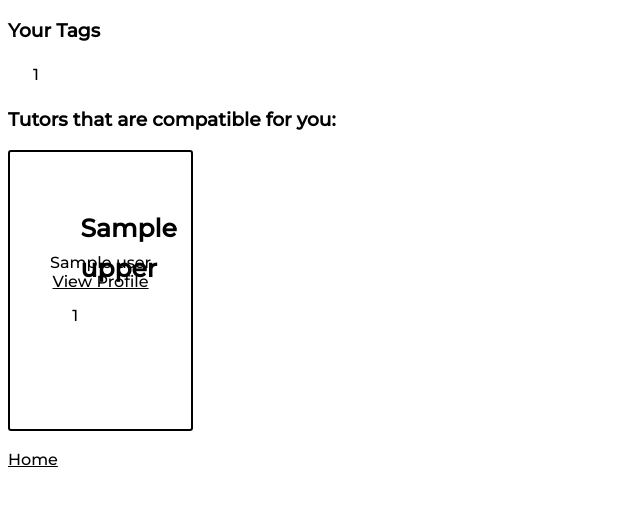
After one commit to EdwardLuoJihan/flaskloginnew, a Flask app: template templates/matching.html in a window 1280 px wide. The commit adds this page. Shown: the top 506 px of the page, without its empty margins (0-640 px from the left). Run offline with Flask 3, Linux system fonts and the light colour scheme; the template is opened without the code that fills it: most values are stand-ins (such as "Sample title", 1, 10 or a date in 2020).

Commit message:
2024-03-09

```diff
--- a/main.py
+++ b/main.py
@@ -59,7 +59,7 @@ def profile(user):
             f = open('users.json')
             users = json.load(f)
             if session['username'] != None:
-                return render_template('profile.html', username=session['username'], colors=users[session['username']]['c'], users=users, urs=True, tags=users[session['username']]['tags'])
+                return render_template('profile.html', username=session['username'], colors=users[session['username']]['c'], users=users, urs=True, tags=users[session['username']]['tags'], age = getage(users[session['username']]['grade']))
         except:
             return redirect(url_for('login'))
     else:
@@ -70,7 +70,7 @@ def profile(user):
             tags=users[user]['tags']
         except:
             tags = []
-        return render_template('profile.html', username=user, colors=users[user]['c'], users=users, urs=urs, tags=tags)
+        return render_template('profile.html', username=user, colors=users[user]['c'], users=users, urs=urs, tags=tags, age = getage(users[user]['grade']))
 
 @app.route('/admin', methods=['GET', 'POST'])
 def admin():
@@ -106,6 +106,8 @@ def edit():
         newusername = request.args.get('newusername')
         newname = request.args.get('newname')
         user = request.args.get('user')
+        age = request.args.get('age')
+        grade = getgrade(age)
         if session['username'] == user:
             c0 = request.args.get('color0')
             c1 = request.args.get('color1')
@@ -113,7 +115,7 @@ def edit():
             oldtype = users[user]['t']
             oldp = users[user]['p']
             users = {newusername if k == user else k:v for k,v in users.items()}
-            users[newusername] = {'name': newname, 'p': oldp, 'c':  [f"#{c0}", f"#{c1}", f"#{c2}"], 't': oldtype, "tags": users[newusername]['tags'], "grade": users[newusername]['grade']}
+            users[newusername] = {'name': newname, 'p': oldp, 'c':  [f"#{c0}", f"#{c1}", f"#{c2}"], 't': oldtype, "tags": users[newusername]['tags'], "grade": grade}
             session['username'] = newusername
             with open('users.json', 'w') as f:
                 json.dump(users, f)
@@ -123,7 +125,7 @@ def edit():
             oldc = users[user]['c']
             oldp = users[user]['p']
             users = {newusername if k == user else k:v for k,v in users.items()}
-            users[newusername] = {'name': newname, 'p': oldp, 'c': oldc, 't': newtype, "tags": users[newusername]['tags'], "grade": users[newusername]['grade']}
+            users[newusername] = {'name': newname, 'p': oldp, 'c': oldc, 't': newtype, "tags": users[newusername]['tags'], "grade": grade}
             with open('users.json', 'w') as f:
                 json.dump(users, f)
             return redirect(url_for('admin'))
@@ -218,6 +220,54 @@ def signout():
     session.pop('username', default=None)
     return redirect(url_for('index'))
 
+def getage(grade):
+  grade = int(grade)
+  if grade <= 12:
+    age = grade + 5
+  else:
+    age = grade
+  return age
+
+def getgrade(age):
+  age = int(age)
+  if age <= 17:
+    grade = age - 5
+  else:
+    grade = age
+  return grade
+
+@app.route('/matching')
+def matching():
+    try:
+        if session['username'] != None:
+            f = open('users.json')
+            users = json.load(f)
+
+            prelist = []
+            currentstudent = session['username']
+
+            for user in users:
+                if users[user]['t'] == 'Tutor':
+                    prelist.append(user)
+            gradeofcur = getage(users[currentstudent]['grade'])
+            matching_tutors = []
+
+            for tutor in prelist:
+                if getage(users[tutor]['grade']) < gradeofcur:
+                    pass
+                else:
+                    tutor_fulfill = True
+                    for subj in users[currentstudent]['tags']:
+                        if subj[0] not in [tag[0] for tag in users[tutor]['tags']]:
+                            tutor_fulfill = False
+                            break
+                    if tutor_fulfill:
+                        matching_tutors.append(tutor)
+            matches = {i: users[i] for i in matching_tutors}
+            return render_template('matching.html', matches=matches, yourtags = users[currentstudent]['tags'])
+    except:
+        return redirect(url_for('login'))
+
 app.jinja_env.cache = {}
 app.jinja_env.auto_reload = True
 app.config['TEMPLATES_AUTO_RELOAD'] = True
--- a/templates/index.html
+++ b/templates/index.html
@@ -99,6 +99,10 @@
                     {% endfor %}
                 {% endif %}
             </div>
+            <br>
+        <br>
+            <a href="matching">Find tutors you match with</a>
         {% endif %}
+
     </body>
     </html>
--- /dev/null
+++ b/templates/matching.html
@@ -0,0 +1,112 @@
+<!DOCTYPE html>
+<html lang="en">
+<head>
+    <meta charset="UTF-8">
+    <meta name="viewport" content="width=device-width, initial-scale=1.0">
+    <title>Matches</title>
+    <style>
+        @import url('https://fonts.googleapis.com/css2?family=Montserrat:wght@500&display=swap');
+        * {
+            font-family: 'Montserrat';
+            transition: all 0.2s ease;
+        }
+        .tags  {
+            display: table;
+            border-spacing:15px 0;
+        }
+        .tag {
+            display: table-cell;
+            padding: 5px 10px;
+            border-radius: 3px;
+        }
+            .alert {
+                color: rgb(64, 255, 64);
+            }
+            .pfp {
+                border-radius: 50%;
+                height: 40px;
+                width: 40px;
+                vertical-align: middle;
+                text-align: center;
+                position: relative;
+                user-select: none;
+            }
+            .username a {
+                vertical-align: middle;
+            }
+            .letter {
+                font-size: 25px;
+                line-height: 40px;
+                padding: 0;
+                margin: 0;
+            }
+            a {
+                color: black;
+            }
+            .display {
+                padding: 20px;
+                border: 2px solid black;
+                border-radius: 3px;
+                position: relative;
+                display: table;
+                align-items: center;
+            }
+            .ouser {
+                display: table-cell;
+                padding: 20px;
+                align-items: center;
+                text-align: center;
+            }
+            .ouser .pfp {
+                margin: auto;
+                margin-bottom:5px;
+            }
+            .tutortags {
+                align-items: center;
+                text-align: center;
+                display: grid;
+                grid-template-rows: 1fr 1fr;
+                grid-template-columns: 1fr 1fr;
+            }
+            .tutortag {
+                padding: 5px 10px;
+                border-radius: 3px;
+                margin: 10px auto;
+                width: max-content;
+                align-items: center;
+                text-align: center;
+                justify-content: center;
+
+            }
+    </style>
+</head>
+<body>
+    <h3>Your Tags</h3>
+    {% if yourtags == [] %}
+        <p>No Tags</p>
+    {% else %}
+        <div class="tags">
+            {% for tag in yourtags %}
+                <p class="tag" style="background: {{tag[1]}}">{{tag[0]}}</p>
+            {%endfor%}
+        </div>
+    {% endif %}
+    <h3>Tutors that are compatible for you:</h3>
+    <div class="display">
+        {% for user in matches %}
+            <div class="ouser">
+                <p class="username"><strong><div class="pfp" style="background-color: {{ matches[user]['c'][1] }};color: {{ matches[user]['c'][2] }};border: 2px solid {{ matches[user]['c'][0] }};"><p class="letter">{{ user[0].upper() }}</p></div></strong>{{ user }}
+                <br>
+                <a href="profile/{{user}}">View Profile</a>
+                <div class="tutortags">
+                    {% for tag in matches[user]['tags'] %}
+                        <p class="tutortag" style="background: {{tag[1]}}">{{tag[0]}}</p>
+                    {%endfor%}
+                </div>
+            </div>
+        {%endfor%}
+    </div>
+    <br>
+    <a href="/">Home</a>
+</body>
+</html>
--- a/templates/signup.html
+++ b/templates/signup.html
@@ -155,7 +155,7 @@ ul, li {
 </div>
 <br><br>
 <label for="grade">What grade are you?</label><br>
-<input type="number" name="grade" id="grade" min="1" max="12">
+<input type="number" name="grade" id="grade" min="1">
 <br><br>
     <input class="btn btn-default" type="submit" value="Sign Up">
     {% if error %}
--- a/users.json
+++ b/users.json
@@ -1 +1 @@
-{"edward1": {"name": "edward1", "p": "edward", "c": ["#ad8621", "#6b5621", "#e0ad2b"], "t": "Student", "tags": [["Math", "#99caff"], ["Social", "#ffc099"], ["Science", "#bbff99"], ["Language Arts", "#ff9999"], ["Other", "#e699ff"]], "grade": "11"}, "test": {"name": "test", "p": "test", "c": ["#78A2AD", "#104F61", "#9BD1E0"], "t": "Student", "tags": [["Science", "#bbff99"], ["Language Arts", "#ff9999"]], "grade": "6"}, "tutor1": {"name": "tutor1", "p": "tutor1", "c": ["#E0B050", "#E6CB97", "#614C23"], "t": "Tutor", "tags": [["Social", "#ffc099"], ["Science", "#bbff99"], ["Language Arts", "#ff9999"], ["Other", "#e699ff"]], "grade": "12"}}
+{"student1": {"name": "student1", "p": "student1", "c": ["#78a2ad", "#104f61", "#9bd1e0"], "t": "Student", "tags": [["Math", "#99caff"], ["Social", "#ffc099"]], "grade": 5}, "tutor1": {"name": "tutor1", "p": "tutor1", "c": ["#78AD8A", "#0A6129", "#9BE0B3"], "t": "Tutor", "tags": [["Math", "#99caff"], ["Social", "#ffc099"], ["Science", "#bbff99"]], "grade": "12"}, "tutor2": {"name": "tutor2", "p": "tutor2", "c": ["#78A2AD", "#104F61", "#9BD1E0"], "t": "Tutor", "tags": [["Math", "#99caff"], ["Other", "#e699ff"]], "grade": "11"}, "tutor3": {"name": "tutor3", "p": "tutor3", "c": ["#2effbd", "#00e69d", "#12946b"], "t": "Tutor", "tags": [["Math", "#99caff"], ["Social", "#ffc099"], ["Science", "#bbff99"], ["Language Arts", "#ff9999"], ["Other", "#e699ff"]], "grade": "21"}}
```
Also changed, not shown: templates/profile.html (+6 -2 lines).
